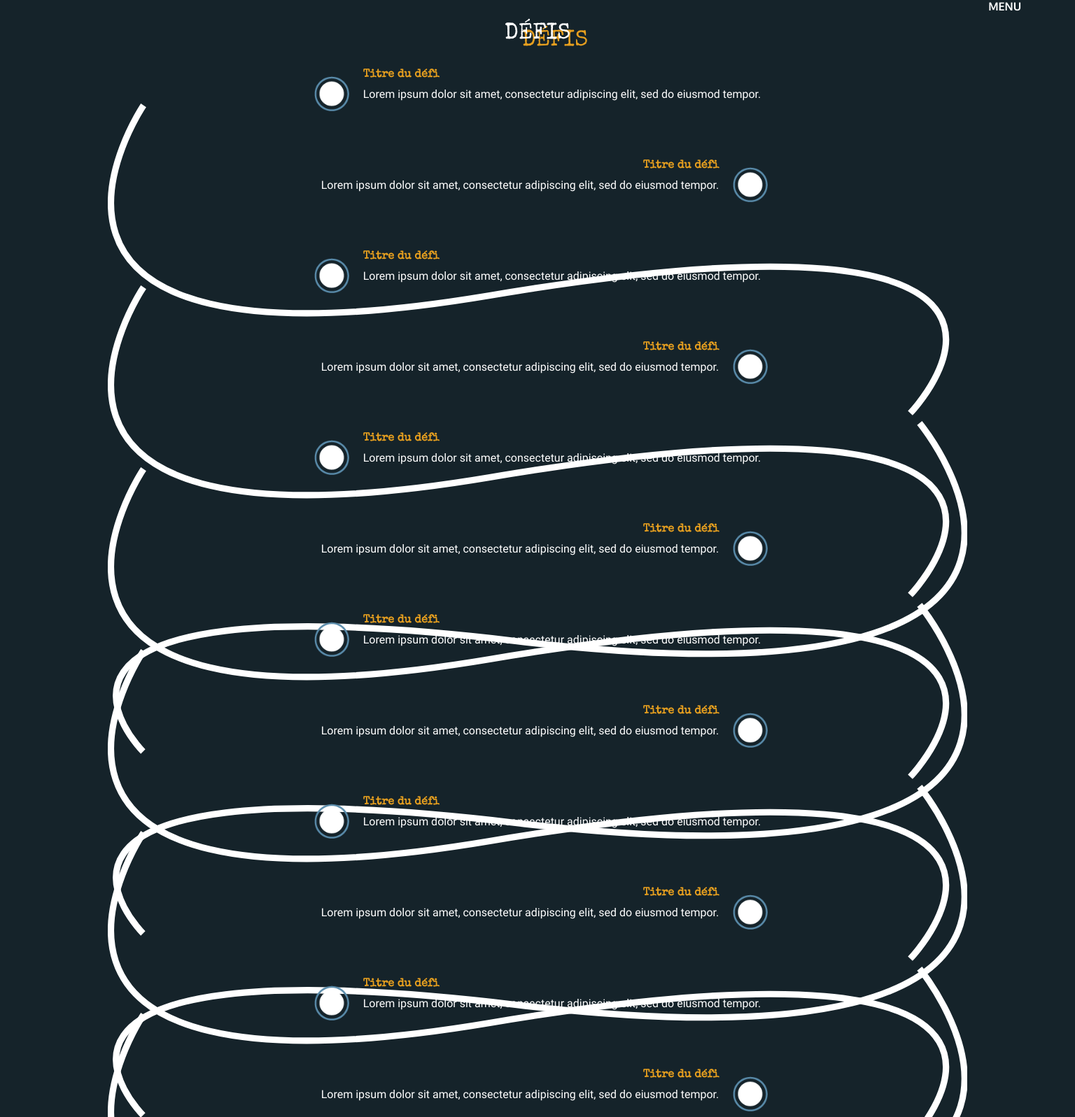
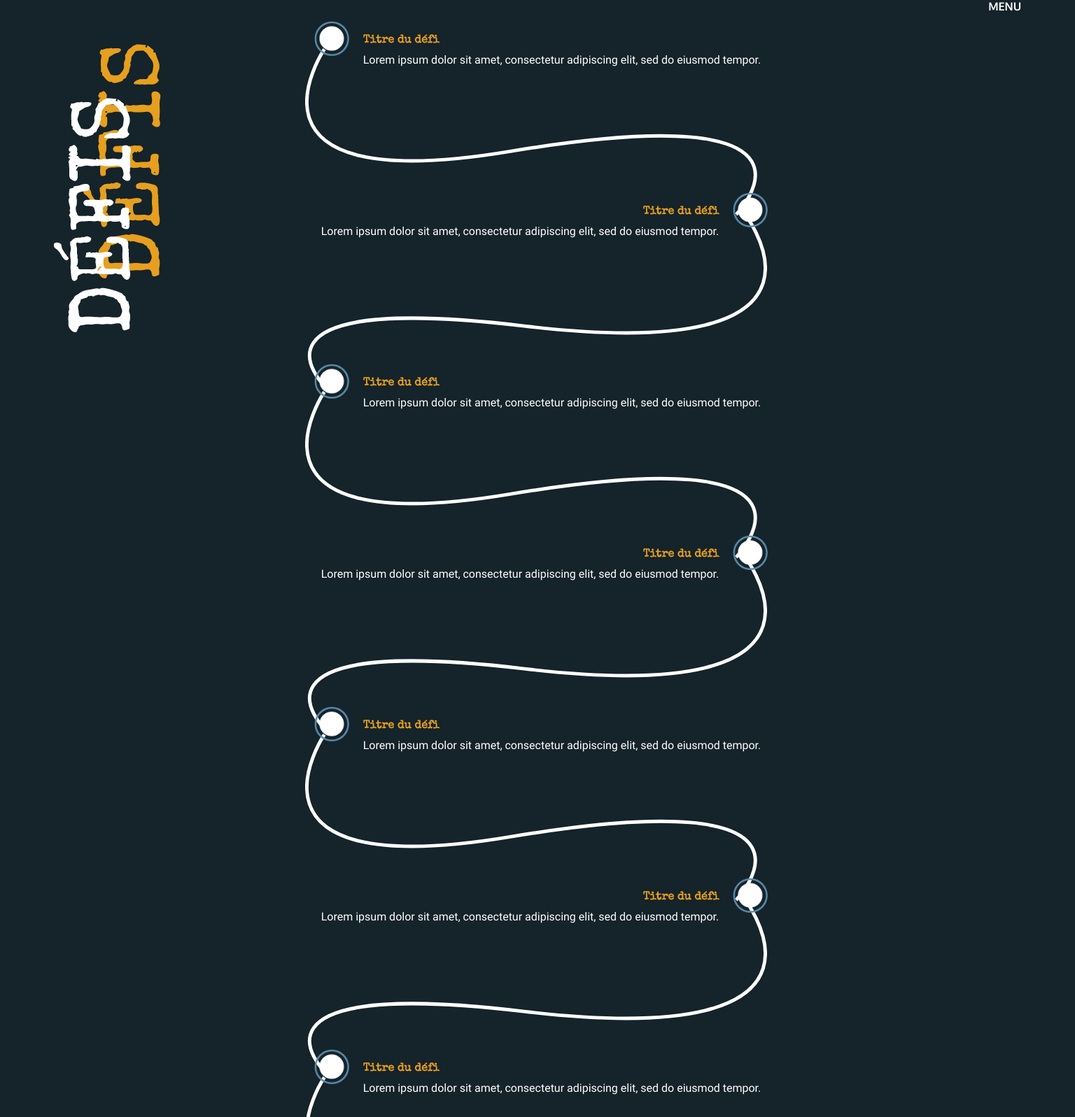
Before and after one commit to les50heures/les50heures, a PHP site: template templates/defis.html.twig in a window 1536 px wide. Shown: the part 89-1686 px from the top of the page at 70% size. Run offline with PHP 8.4, Linux system fonts and the light colour scheme; the template is opened without the code that fills it, so the values that code supplies are empty; some libraries are stand-ins or nearby versions.

Commit message:
page defi
debut responsive (format pc)
bug en bas de la page a corriger

```diff
--- a/css/responsive.css
+++ b/css/responsive.css
@@ -1122,6 +1122,26 @@ Responsive  - format +ecran
     .profil-paire .description .desc { width: 100%; }
 
     .profil-fin { margin-bottom: 10px; }
+
+    /*defi*/
+    .defi { display: none; }
+    .defi-90degre {
+        display: block;
+        margin-left: 5%;
+        position: absolute;
+    }
+    svg {
+        width: 660px;
+        margin-left: 23%;
+        display: block;
+    }
+    .svg2 {
+        top: -315px;
+    }
+
+    .les_defis div { margin-top: 20px; }
+    .les_defis .div2 { margin-top: 135px; }
+    .msg_fin { margin-left: 95px; }
 }
 
 
--- a/css/style.css
+++ b/css/style.css
@@ -1005,6 +1005,7 @@ piece h1 {
 /* -------------------- DEFIS ---------------------  */
 
 /* titre */
+.defi-90degre { display: none; }
 .titre_equipe .defi-span {
     top: -44px;
     z-index: 1;
--- a/templates/defis.html.twig
+++ b/templates/defis.html.twig
@@ -2,10 +2,12 @@
 {% block title %}Les 50 Heures | Défis{% endblock %}
 {% block contenu %}
 
-    <div class="titre_equipe">
+    <div class="titre_equipe defi">
         <h1 class="defi-titre">Défis</h1>
         <span class="defi-span">Défis</span>
     </div>
+
+    <img class="defi-90degre" src="css/images-interface/defi_avenir/defi-90degre.png" alt="défis">
 
     <div class="les_defis">
 
@@ -26,7 +28,7 @@
         </div>
 
         <div>
-            <div class="point-texte">
+            <div class="point-texte div2">
                 <img data-toggle="modal" data-target="#myModal" style="order:2;" src="css/images-interface/marqueur.png" alt="marqueur">
                 <div class="annonce-defi inverse">
                     <h3>Titre du défi</h3>
@@ -41,7 +43,7 @@
         </div>
 
         <div >
-            <div class="point-texte">
+            <div class="point-texte div2">
                 <img data-toggle="modal" data-target="#myModal" src="css/images-interface/marqueur.png" alt="marqueur">
 
                 <div class="annonce-defi">
@@ -57,7 +59,7 @@
         </div>
 
         <div>
-            <div class="point-texte">
+            <div class="point-texte div2">
                 <img data-toggle="modal" data-target="#myModal" style="order:2;" src="css/images-interface/marqueur.png" alt="marqueur">
                 <div class="annonce-defi inverse">
                     <h3>Titre du défi</h3>
@@ -72,7 +74,7 @@
         </div>
 
         <div>
-            <div class="point-texte">
+            <div class="point-texte div2">
                 <img data-toggle="modal" data-target="#myModal" src="css/images-interface/marqueur.png" alt="marqueur">
 
                 <div class="annonce-defi">
@@ -88,7 +90,7 @@
         </div>
 
         <div>
-            <div class="point-texte">
+            <div class="point-texte div2">
                 <img data-toggle="modal" data-target="#myModal" style="order:2;" src="css/images-interface/marqueur.png" alt="marqueur">
                 <div class="annonce-defi inverse">
                     <h3>Titre du défi</h3>
@@ -103,7 +105,7 @@
         </div>
 
         <div >
-            <div class="point-texte">
+            <div class="point-texte div2">
                 <img data-toggle="modal" data-target="#myModal" src="css/images-interface/marqueur.png" alt="marqueur">
 
                 <div class="annonce-defi">
@@ -119,7 +121,7 @@
         </div>
 
         <div>
-            <div class="point-texte">
+            <div class="point-texte div2">
                 <img data-toggle="modal" data-target="#myModal" style="order:2;" src="css/images-interface/marqueur.png" alt="marqueur">
                 <div class="annonce-defi inverse">
                     <h3>Titre du défi</h3>
@@ -134,7 +136,7 @@
         </div>
 
         <div>
-            <div class="point-texte">
+            <div class="point-texte div2">
                 <img data-toggle="modal" data-target="#myModal" src="css/images-interface/marqueur.png" alt="marqueur">
 
                 <div class="annonce-defi">
@@ -150,7 +152,7 @@
         </div>
 
         <div>
-            <div class="point-texte">
+            <div class="point-texte div2">
                 <img data-toggle="modal" data-target="#myModal" style="order:2;" src="css/images-interface/marqueur.png" alt="marqueur">
                 <div class="annonce-defi inverse">
                     <h3>Titre du défi</h3>
@@ -165,7 +167,7 @@
         </div>
 
         <div >
-            <div class="point-texte">
+            <div class="point-texte div2">
                 <img data-toggle="modal" data-target="#myModal" src="css/images-interface/marqueur.png" alt="marqueur">
 
                 <div class="annonce-defi">
@@ -181,7 +183,7 @@
         </div>
 
         <div>
-            <div class="point-texte">
+            <div class="point-texte div2">
                 <img data-toggle="modal" data-target="#myModal" style="order:2;" src="css/images-interface/marqueur.png" alt="marqueur">
                 <div class="annonce-defi inverse">
                     <h3>Titre du défi</h3>
@@ -196,7 +198,7 @@
         </div>
 
         <div>
-            <div class="point-texte">
+            <div class="point-texte div2">
                 <img data-toggle="modal" data-target="#myModal" src="css/images-interface/marqueur.png" alt="marqueur">
 
                 <div class="annonce-defi">
@@ -212,7 +214,7 @@
         </div>
 
         <div>
-            <div class="point-texte">
+            <div class="point-texte div2">
                 <img data-toggle="modal" data-target="#myModal" style="order:2;" src="css/images-interface/marqueur.png" alt="marqueur">
                 <div class="annonce-defi inverse">
                     <h3>Titre du défi</h3>
@@ -227,7 +229,7 @@
         </div>
 
         <div >
-            <div class="point-texte">
+            <div class="point-texte div2">
                 <img data-toggle="modal" data-target="#myModal" src="css/images-interface/marqueur.png" alt="marqueur">
 
                 <div class="annonce-defi">
@@ -243,7 +245,7 @@
         </div>
 
         <div>
-            <div class="point-texte">
+            <div class="point-texte div2">
                 <img data-toggle="modal" data-target="#myModal" style="order:2;" src="css/images-interface/marqueur.png" alt="marqueur">
                 <div class="annonce-defi inverse">
                     <h3>Titre du défi</h3>
@@ -258,7 +260,7 @@
         </div>
 
         <div>
-            <div class="point-texte">
+            <div class="point-texte div2">
                 <img data-toggle="modal" data-target="#myModal" src="css/images-interface/marqueur.png" alt="marqueur">
 
                 <div class="annonce-defi">
@@ -274,7 +276,7 @@
         </div>
 
         <div>
-            <div class="point-texte">
+            <div class="point-texte div2">
                 <img data-toggle="modal" data-target="#myModal" style="order:2;" src="css/images-interface/marqueur.png" alt="marqueur">
                 <div class="annonce-defi inverse">
                     <h3>Titre du défi</h3>
@@ -289,7 +291,7 @@
         </div>
 
         <div >
-            <div class="point-texte">
+            <div class="point-texte div2">
                 <img data-toggle="modal" data-target="#myModal" src="css/images-interface/marqueur.png" alt="marqueur">
 
                 <div class="annonce-defi">
@@ -305,7 +307,7 @@
         </div>
 
         <div>
-            <div class="point-texte">
+            <div class="point-texte div2">
                 <img data-toggle="modal" data-target="#myModal" style="order:2;" src="css/images-interface/marqueur.png" alt="marqueur">
                 <div class="annonce-defi inverse">
                     <h3>Titre du défi</h3>
@@ -320,7 +322,7 @@
         </div>
 
         <div >
-            <div class="point-texte">
+            <div class="point-texte div2">
                 <img data-toggle="modal" data-target="#myModal" src="css/images-interface/marqueur.png" alt="marqueur">
 
                 <div class="annonce-defi">
@@ -335,7 +337,7 @@
             </svg>
         </div>
 
-        <div class="msg_fin">
+        <div class="msg_fin div2">
             <div class="point-texte">
                 <img data-toggle="modal" data-target="#myModal" style="order:2;" src="css/images-interface/marqueur.png" alt="marqueur">
                 <div class="annonce-defi inverse">
```
Also changed, not shown: css/images-interface/defi_avenir/defi-90degre.png (added).
